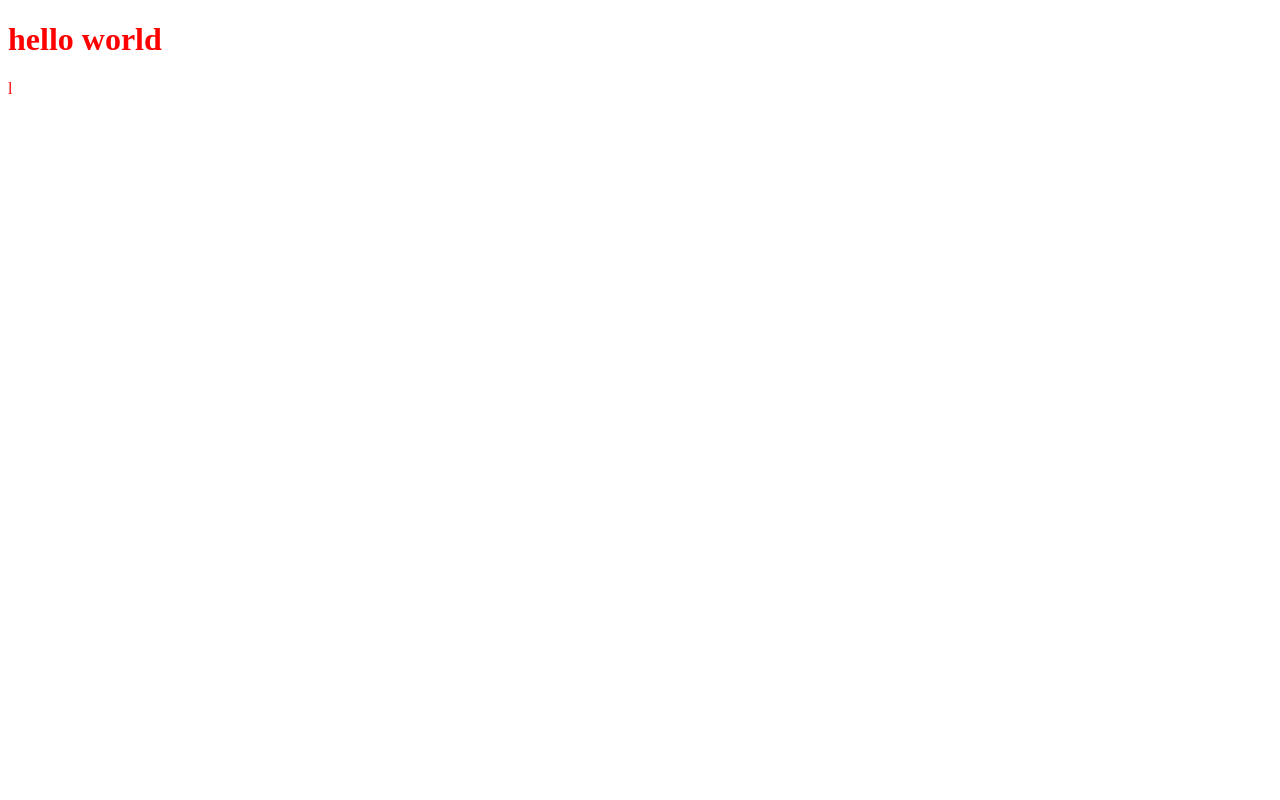
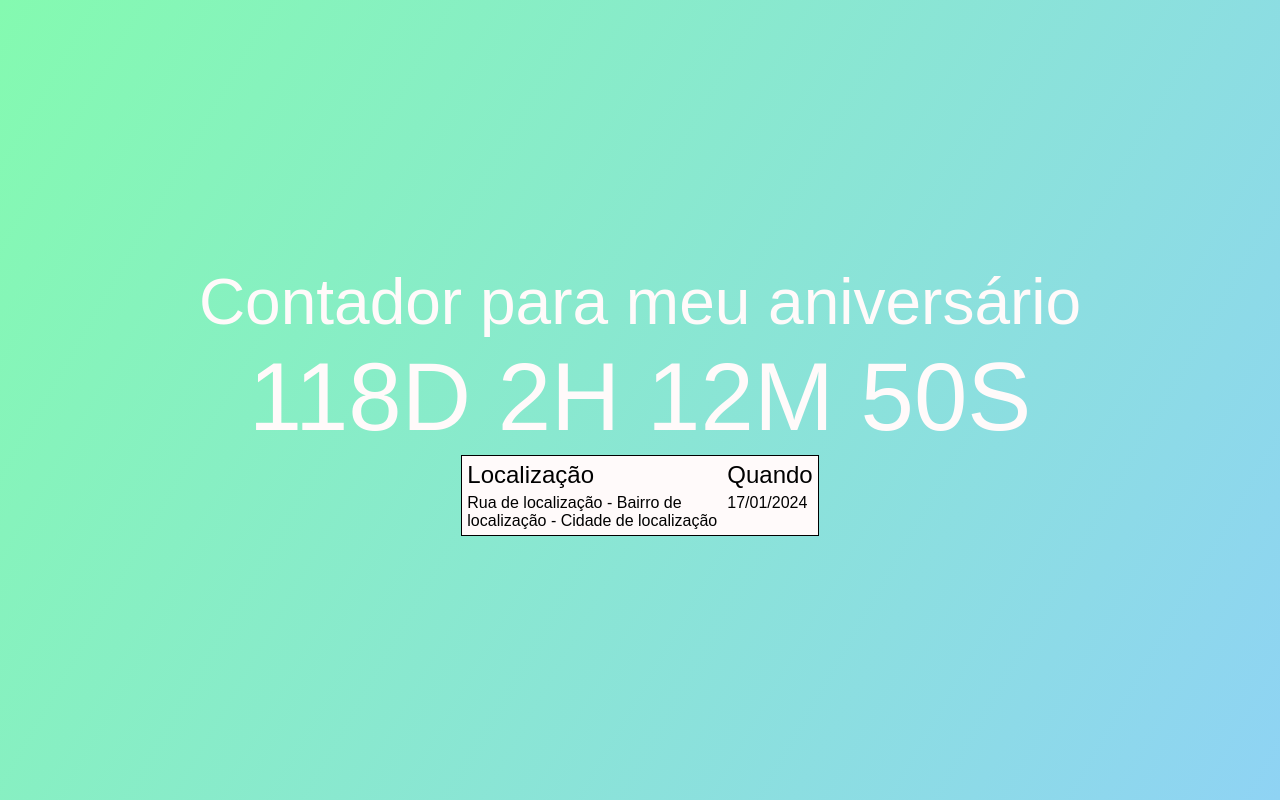
Before and after one commit to sergioj1123/contadorAniversario, a website built with Parcel: page src/index.html in a window 1280 px wide. Built offline with nearby package versions, Linux system fonts and the light colour scheme; a web font is replaced by a local one.

Commit message:
finished

```diff
--- a/package.json
+++ b/package.json
@@ -12,6 +12,7 @@
   "license": "ISC",
   "devDependencies": {
     "@parcel/transformer-sass": "^2.9.3",
-    "parcel": "^2.9.3"
+    "parcel": "^2.9.3",
+    "sharp": "^0.31.3"
   }
 }
--- a/sharp.config.json
+++ b/sharp.config.json
@@ -1,5 +1,5 @@
 {
-  "pgn": {
+  "avif": {
     "quality": 75
   }
 }
--- a/src/index.html
+++ b/src/index.html
@@ -4,11 +4,37 @@
     <meta charset="UTF-8" />
     <meta name="viewport" content="width=device-width, initial-scale=1.0" />
     <title>Contador Aniversário</title>
+    <link rel="preconnect" href="https://fonts.googleapis.com" />
+    <link rel="preconnect" href="https://fonts.gstatic.com" crossorigin />
+    <link
+      href="https://fonts.googleapis.com/css2?family=Mooli&display=swap"
+      rel="stylesheet"
+    />
     <link rel="stylesheet" href="styles/index.scss" />
   </head>
   <body>
-    <h1>hello world</h1>
+    <section class="contador">
+      <h1 class="contador__title text">Contador para meu aniversário</h1>
+      <span class="contador__time text"></span>
+      <div class="contador__information">
+        <div class="contador__information__container">
+          <p class="contador__information__container__title text--black">
+            Localização
+          </p>
+          <p class="contador__information__container__text text--black">
+            Rua de localização - Bairro de localização - Cidade de localização
+          </p>
+        </div>
+        <div class="contador__information__container">
+          <p class="contador__information__container__title text--black">
+            Quando
+          </p>
+          <p class="contador__information__container__text text--black">
+            17/01/2024
+          </p>
+        </div>
+      </div>
+    </section>
     <script src="scripts/main.js"></script>
   </body>
 </html>
-l
--- a/src/scripts/main.js
+++ b/src/scripts/main.js
@@ -1 +1,19 @@
-console.log("oi");
+const contadorDOM = document.querySelector(".contador__time");
+
+const date = "17 Jan 2024";
+
+const contador = setInterval(() => {
+  const correntDate = new Date();
+  const eventDate = new Date(date);
+
+  const totalSeconds = (eventDate - correntDate) / 1000;
+
+  const days = Math.floor(totalSeconds / 3600 / 24);
+  const hours = Math.floor(totalSeconds / 3600) % 24;
+  const minutes = Math.floor(totalSeconds / 60) % 60;
+  const seconds = Math.floor(totalSeconds) % 60;
+
+  //   console.log(days, hours, minutes, seconds);
+
+  contadorDOM.innerHTML = `${days}D ${hours}H ${minutes}M ${seconds}S`;
+}, 1000);
--- /dev/null
+++ b/src/styles/_contador.scss
@@ -0,0 +1,62 @@
+@use "variables";
+
+.contador {
+  max-width: 100vw;
+  min-height: 100vh;
+  width: 100%;
+  height: 100%;
+  background-image: linear-gradient(
+    120deg,
+    variables.$backGroundColor1 0%,
+    variables.$backGroundColor2 100%
+  );
+  display: flex;
+  gap: 10px;
+  flex-direction: column;
+  align-items: center;
+  justify-content: center;
+
+  &__title {
+    font-size: 4rem;
+    text-align: center;
+  }
+
+  &__time {
+    font-weight: bold;
+    font-size: 6rem;
+    line-height: 1;
+    text-align: center;
+    color: variables.$textPrimaryColor;
+  }
+
+  &__information {
+    display: flex;
+    gap: 10px;
+    background-color: variables.$textPrimaryColor;
+    padding: 5px;
+    border: 1px solid variables.$textSecondaryColor;
+
+    &__container {
+      display: flex;
+      flex-direction: column;
+      gap: 5px;
+      &__title {
+        font-size: 1.5rem;
+      }
+      &__text {
+        font-size: 1rem;
+        max-width: 250px;
+      }
+    }
+  }
+
+  @media (max-width: 768) {
+    gap: 20px;
+    &__title {
+      font-size: 2rem;
+    }
+    &__time {
+      font-size: 3rem;
+    }
+  }
+}
--- /dev/null
+++ b/src/styles/_variables.scss
@@ -0,0 +1,5 @@
+$backGroundColor1: #84fab0;
+$backGroundColor2: #8fd3f4;
+
+$textPrimaryColor: snow;
+$textSecondaryColor: black;
--- a/src/styles/index.scss
+++ b/src/styles/index.scss
@@ -1,3 +1,18 @@
+@use "variables";
+@use "_contador";
+
 * {
-  color: red;
+  margin: 0;
+  padding: 0;
+  box-sizing: border-box;
+  font-family: "Mooli", sans-serif;
 }
+
+.text {
+  font-weight: normal;
+  color: variables.$textPrimaryColor;
+
+  &--black {
+    color: variables.$textSecondaryColor;
+  }
+}
```
Also changed, not shown: 1 other file.
